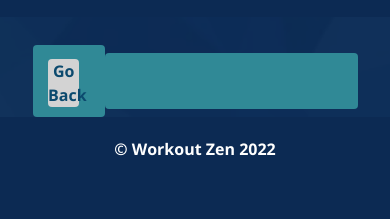
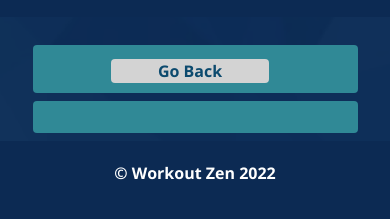
Before and after one commit to colinale/Workout-Zen, a plain HTML site: page exercises.html in a window 390 px wide. Shown: the part 219-438 px from the top of the page. Drawn offline with nearby package versions, Linux system fonts and the light colour scheme; no server answers.

Commit message:
made media query for under 640px for exerstyle.css

```diff
--- a/assets/css/exerstyle.css
+++ b/assets/css/exerstyle.css
@@ -80,3 +80,21 @@
   color: var(--tertiary-color);
 }
 /*Main End*/
+
+/* Media Queries */
+@media screen and (max-width: 640px){
+  .button-exercise-div{
+    flex-direction: column;
+  }
+
+  .button-div{
+    /* margin-left: 8% */
+    width: 100%;
+  }
+
+  .exercise-template{
+    width: 100%;
+    margin: 0 auto;
+  }
+}
+/* Media Queries End */
--- a/exercises.html
+++ b/exercises.html
@@ -30,7 +30,7 @@
         </section>
       </div>
       <!-- Go Back/Exercise Div -->
-      <div class="flex sm:flex-col lg:flex-row w-5/6 mx-auto">
+      <div class="button-exercise-div flex sm:flex-col lg:flex-row w-5/6 mx-auto">
         <!-- Go Back -->
         <div class="button-div rounded py-2.5 sm:mx-auto sm:w-5/6 lg:w-1/3 lg:py-auto lg:mt-0 lg:mx-1 h-fit">
           <a href="./index.html">
@@ -38,7 +38,7 @@
           </a>
         </div>
         <!-- Exercise -->
-        <div class="exercise-template mx-auto rounded w-4/5 px-2.5 my-2 py-2.5 sm:w-5/6 lg:w-2/3 lg:py-auto lg:mt-0 lg:mr-1 mx-auto text-white">
+        <div class="exercise-template mx-auto rounded px-2.5 my-2 py-2.5 sm:w-5/6 lg:w-2/3 lg:py-auto lg:mt-0 lg:mr-1 mx-auto text-white">
           <div id="title" class="underline"></div>
           <div id="description" class="mt-3"></div>
           <div class= "w-7/8 mx-auto" id="exercise-image"></div>
```
Also changed, not shown: assets/css/style.css (line endings or trailing spaces).
